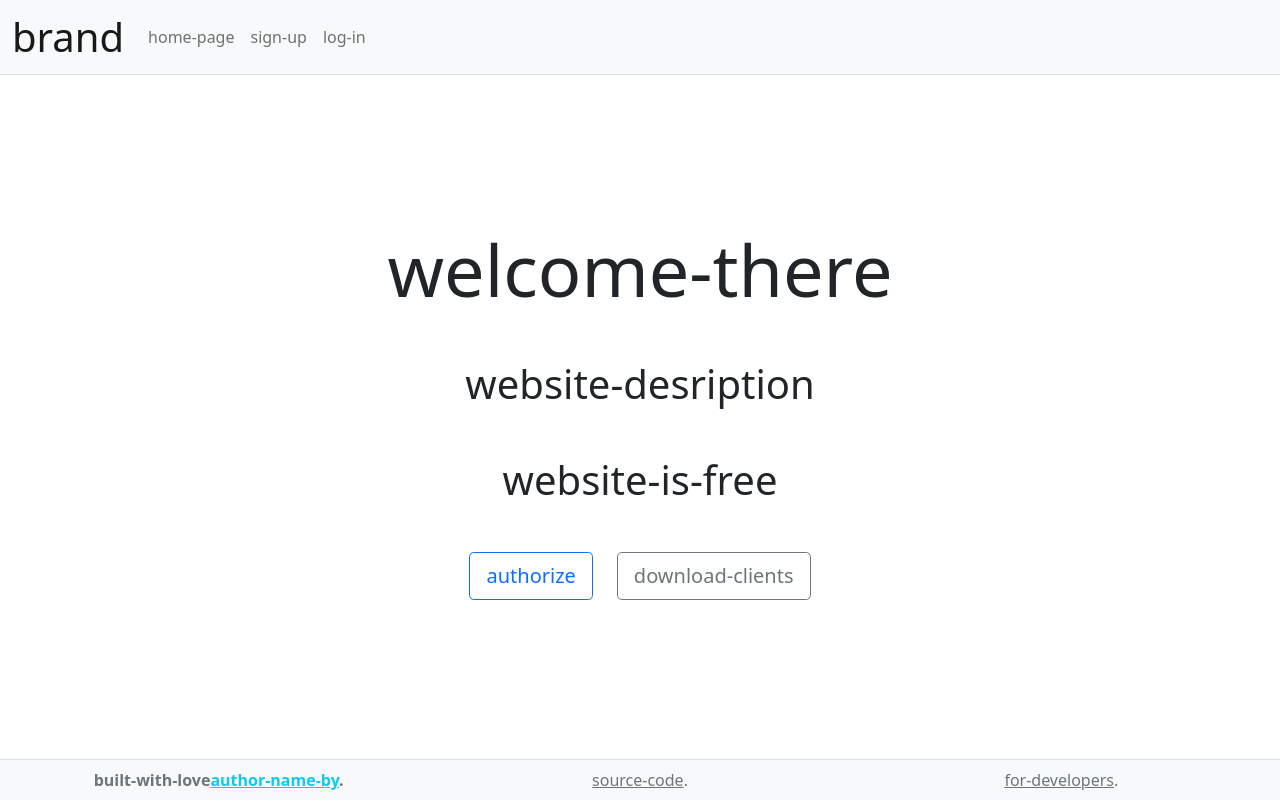
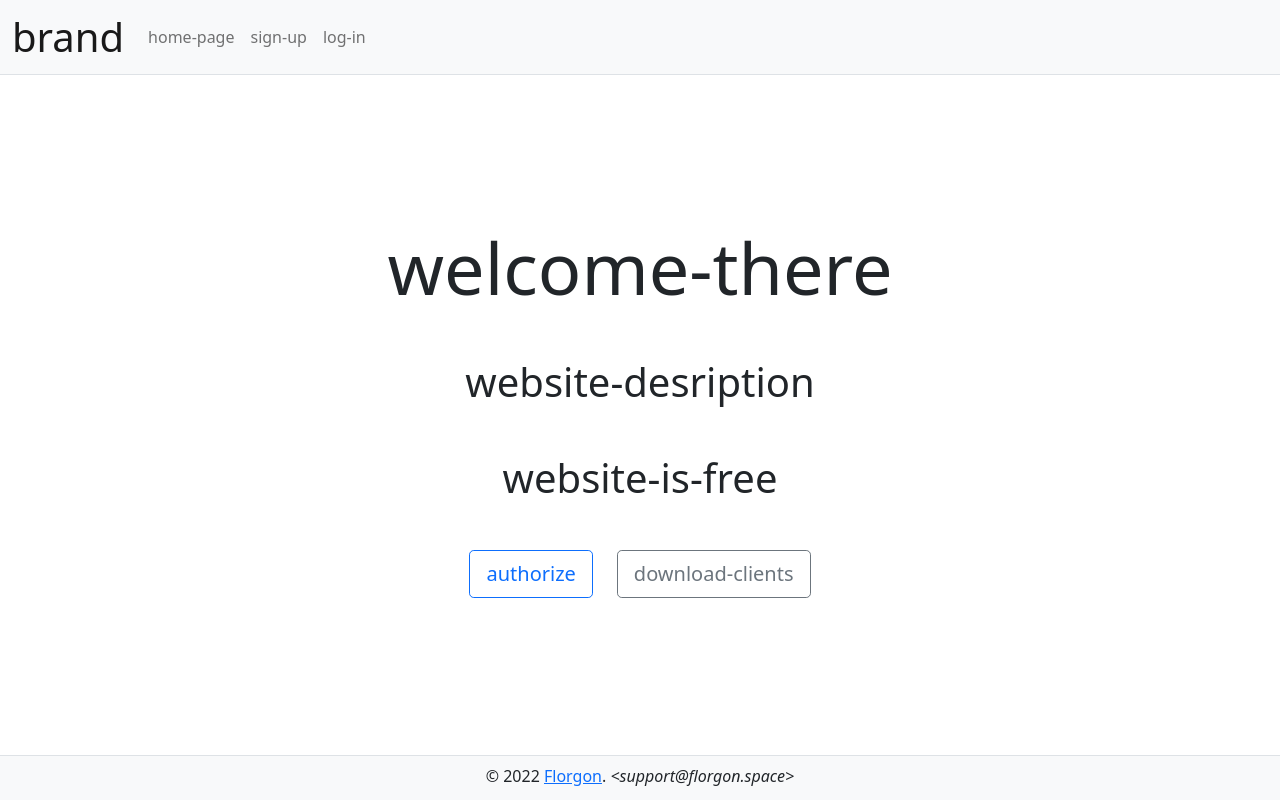
Before and after one commit to florgon/notes-web, a React (Create React App) app: page / in a window 1280 px wide. Built offline with nearby package versions, Linux system fonts and the light colour scheme; what i18next-xhr-backend would draw is missing.

Commit message:
Update footer

```diff
--- a/public/locales/en/translation.json
+++ b/public/locales/en/translation.json
@@ -1,7 +1,5 @@
 {
     "brand": "Florgon Notes",
-    "author-name": "Kirill Zhosul",
-    "author-name-by": "Kirill Zhosul",
     "welcome-there": "Welcome, there!",
     "website-desription": "This is notes taking website, that allows you to create private notes and work with them.",
     "website-is-free": "Website is absolutely free for all",
@@ -12,9 +10,6 @@
     "log-in": "Log in",
     "sign-up": "Sign up",
     "log-out": "Log out",
-    "built-with-love": "Built with ❤️ by ",
-    "source-code": "Source code at GitHub",
-    "for-developers": "For developers",
     "authorize": "Authorize",
     "authorize-to-continue": "Authorize to continue",
     "i-already-registered": "I already have account",
--- a/src/components/Footer.js
+++ b/src/components/Footer.js
@@ -1,32 +1,16 @@
 // Libraries.
 import React from 'react';
-import {useTranslation} from 'react-i18next';
-import {Link} from 'react-router-dom';
-
-const FooterButtons = function(){
-    /// @description Buttons on the footer.
-    const {t} = useTranslation();
-    return (
-        <div className="mx-auto row">
-            <span className="fw-bold text-muted col">
-                {t("built-with-love")}<a href="https://kirillzhosul.site" className="link-info">{t("author-name-by")}</a>.
-            </span>
-            <span className="text-muted col">
-                <a href="https://github.com/florgon/notes-web" className="text-reset" target="_blank" rel="noreferrer">{t("source-code")}</a>.
-            </span>
-            <span className="text-muted col">
-                <Link to="/dev/docs" className="text-reset">{t("for-developers")}</Link>.
-            </span>
-        </div>
-    )
-}
 
 const Footer = function() {
     /// @description Page footer.
     return (
         <footer className="bg-light mt-auto">
           <div className="text-center p-2 border-top">
-            <FooterButtons/>
+            <div className="mx-auto row">
+                <div className="col-lg mb-1">
+                    &copy; 2022 <a href="https://florgon.space">Florgon</a>. <i>{"<"}support@florgon.space{">"}</i>
+                </div>
+            </div>
           </div>
         </footer>
     )
```
